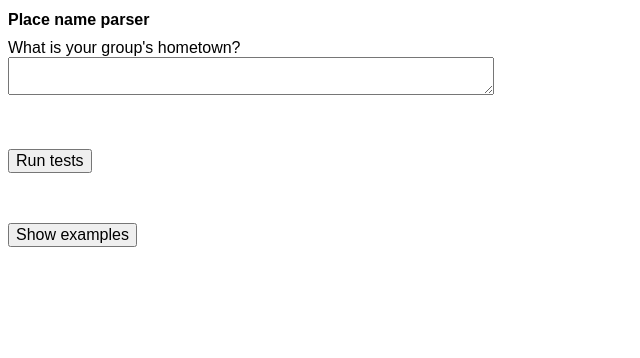
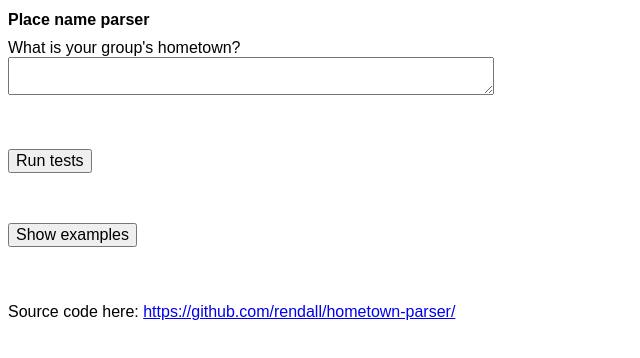
Before and after one commit to rendall/hometown-parser, a website: page index.html in a window 1280 px wide. Shown: the whole page, without its empty margins (0-640 px from the left). Drawn offline with Linux system fonts and the light colour scheme.

Commit message:
turn on source code link visibility

```diff
--- a/index.html
+++ b/index.html
@@ -52,7 +52,7 @@
         </p>
         <ol></ol>
 
-        <p>Source code here: <a href="https://github.com/rendall/hometown-parser/">https://github.com/rendall/hometown-parser/</a></p>
+        <p class="on">Source code here: <a href="https://github.com/rendall/hometown-parser/">https://github.com/rendall/hometown-parser/</a></p>
     </div>
     <script src="js/hometowns.js"></script>
     <script>
```
